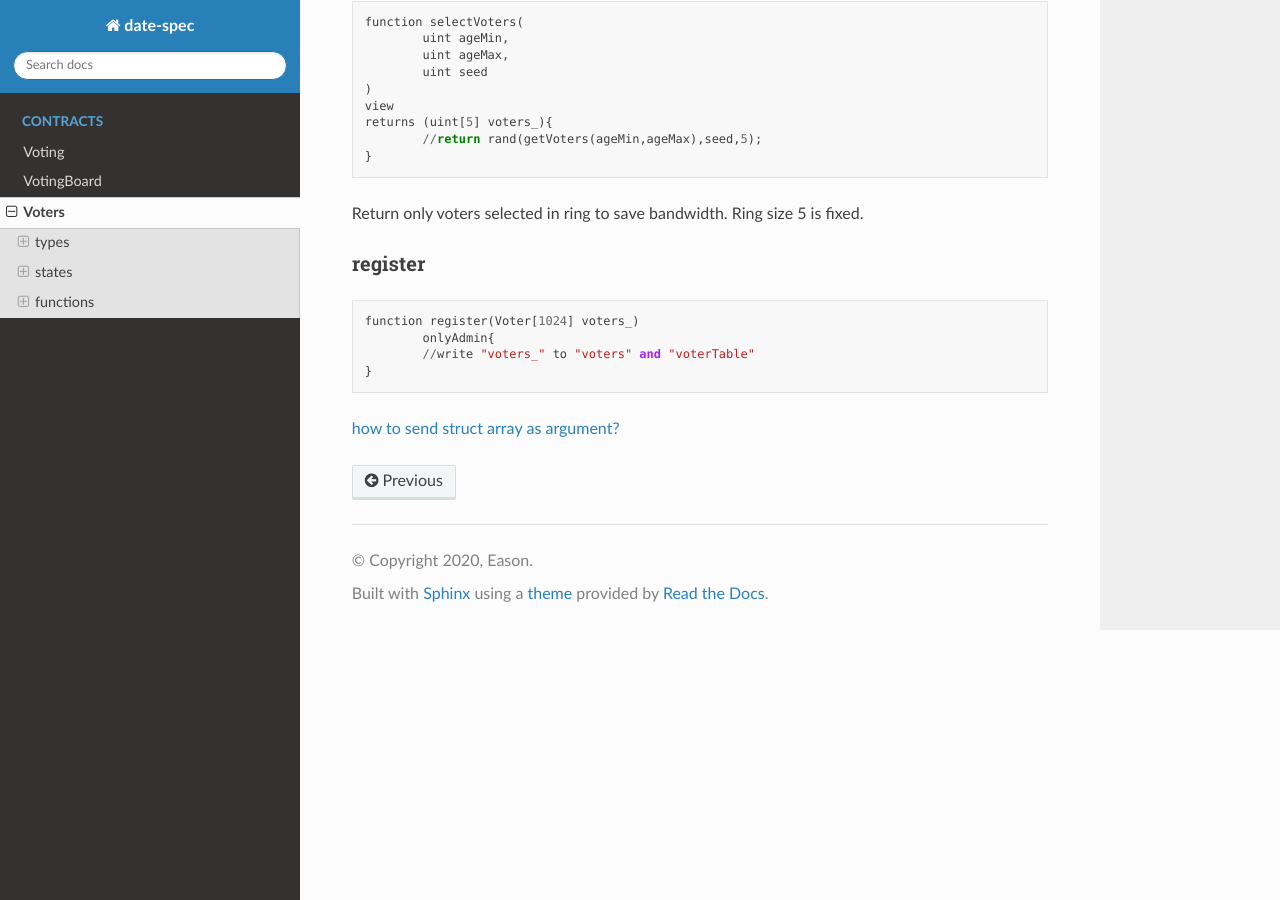
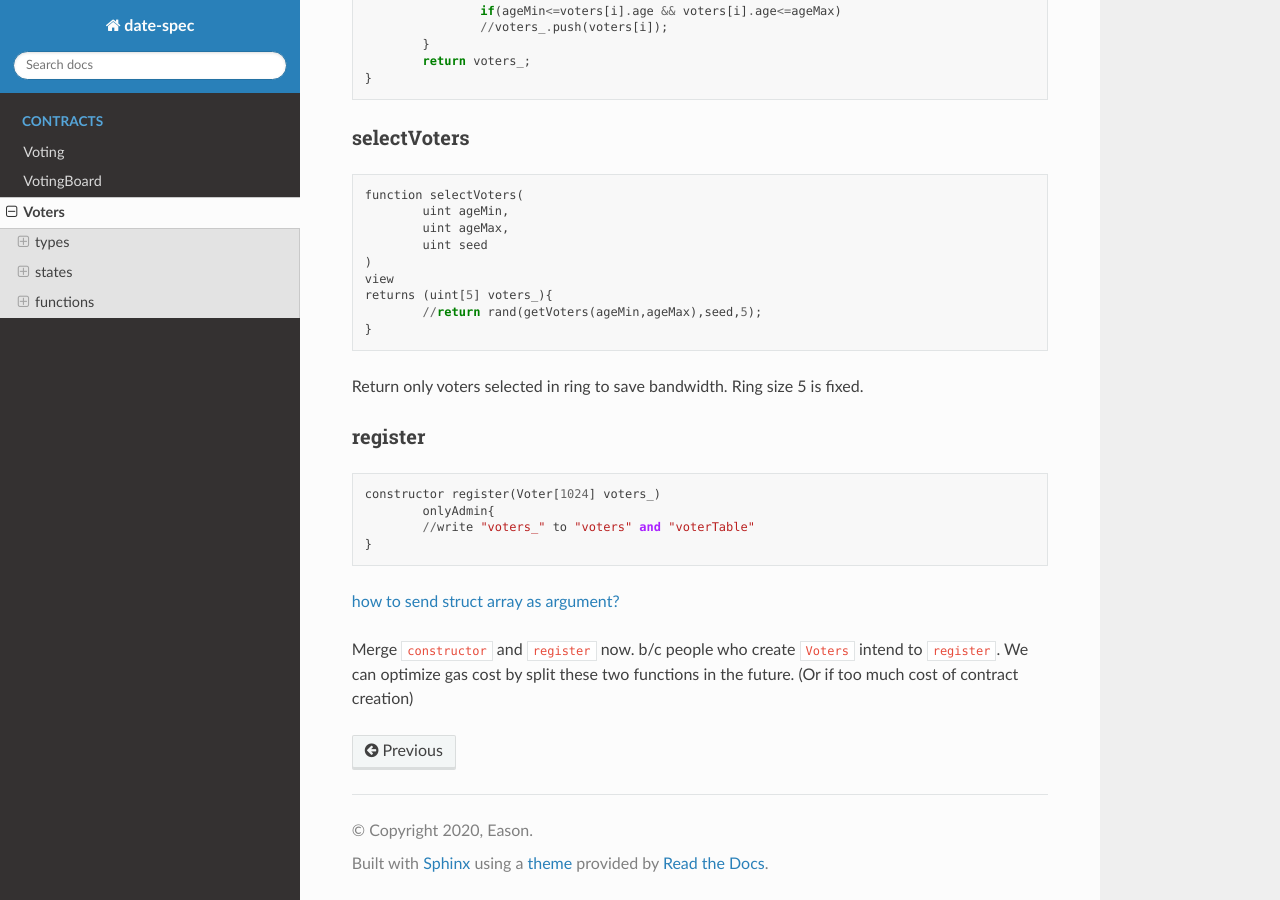
Before and after one commit to yace132/date-spec, a Sphinx documentation site: the page built from source/Voters.rst, in a window 1280 px wide and 900 px high, scrolled down 1142 px. Built offline with Sphinx 7.4.7 and the Read the Docs theme 2.0.0, drawn with Linux system fonts in a browser that asks for light colours; some of the changed text lies outside the part shown.

Commit message:
update voters

```diff
--- a/source/Voters.rst
+++ b/source/Voters.rst
@@ -18,17 +18,26 @@ Voter
 		uint age;
 	}
 
+``pubKey`` for sign ballot. May replace ``age`` with birth year in
+future. And add more informations of ``Voter`` on blockchain.
+
 .. _States-of-Voters:
 
 ------
 states
 ------
 
+^^^^^
+admin
+^^^^^
+
+``address public admin;``
+
 ^^^^^^
 voters
 ^^^^^^
 
-``Voter[1024] voters;``
+``Voter[1024] public voters;``
 
 ^^^^^^^^^^
 voterTable
@@ -92,9 +101,12 @@ register
 
 ::
 
-	function register(Voter[1024] voters_)
+	constructor register(Voter[1024] voters_)
 		onlyAdmin{
 		//write "voters_" to "voters" and "voterTable"
 	}
 
 `how to send struct array as argument? <https://ethereum.stackexchange.com/questions/70525/how-can-i-send-array-of-structs-as-arguments>`_
+
+Merge ``constructor`` and ``register`` now. b/c people who create ``Voters`` intend to ``register``.
+We can optimize gas cost by split these two functions in the future. (Or if too much cost of contract creation)
```
Also changed, not shown: 6 other files.
